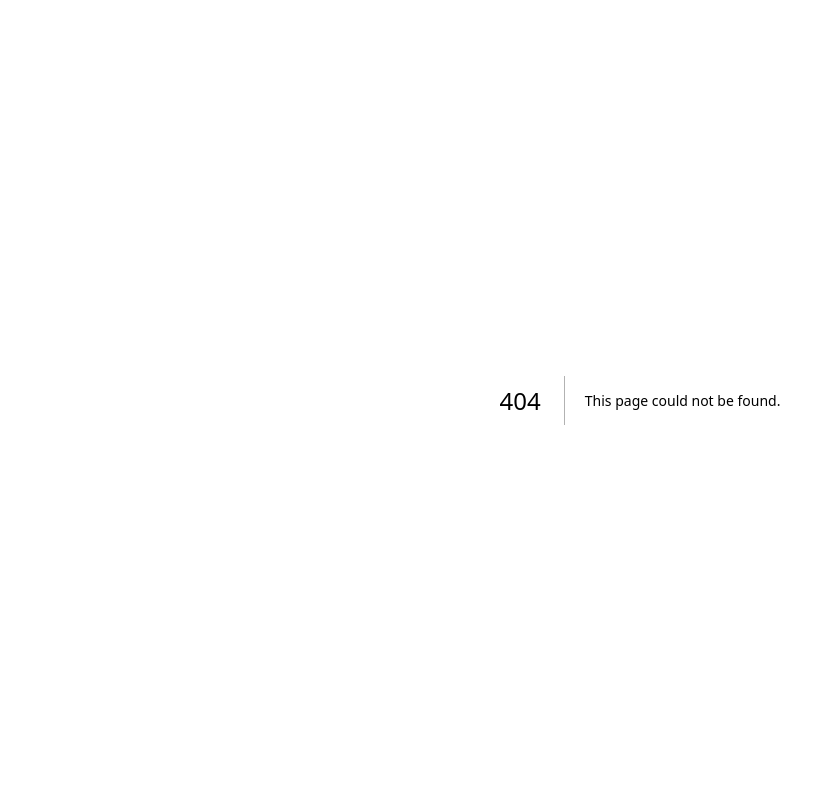
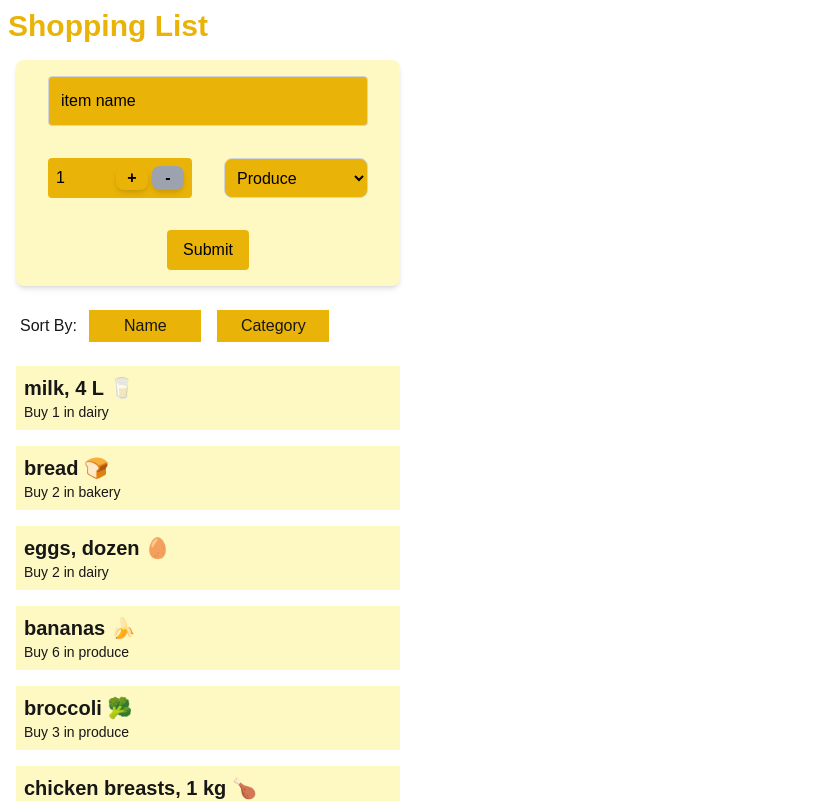
Before and after one commit to JunctionLI/cprg306-assignments, a Next.js app: page /week-7 in a window 1280 px wide. Before the commit this address had no page. Shown: the top 801 px of the page, without its empty margins (0-834 px from the left). Built offline with nearby package versions, Linux system fonts and the light colour scheme.

Commit message:
week 7 assignment

```diff
--- a/app/page.js
+++ b/app/page.js
@@ -11,6 +11,7 @@ export default function Home() {
       <li className="hover:text-green-400 hover:underline"><Link className="text-xl underline " href="/week-4">Week 4 Assignment</Link></li>
       <li className="hover:text-green-400 hover:underline"><Link className="text-xl underline " href="/week-5">Week 5 Assignment</Link></li>
       <li className="hover:text-green-400 hover:underline"><Link className="text-xl underline " href="/week-6">Week 6 Assignment</Link></li>
+      <li className="hover:text-green-400 hover:underline"><Link className="text-xl underline " href="/week-7">Week 7 Assignment</Link></li>
     </ul>
 
    </main>
--- /dev/null
+++ b/app/week-7/item-list.js
@@ -0,0 +1,24 @@
+"use client"
+import { useState } from "react";
+import Item from "./item";
+const itemObj = require('./items.json');
+
+export default function ItemList({items,handleSortByCategory,handleSortByName}){
+
+  return(
+    <div>
+      <div className="ml-5">
+        <label>Sort By: </label>
+        <button className="bg-yellow-500 p-1 m-2 w-28" onClick={handleSortByName}>Name</button>
+        <button className="bg-yellow-500 p-1 m-2 w-28" onClick={handleSortByCategory}>Category</button>
+      </div>
+      <section>
+      {items.map((item, index) => (
+          <Item key={index} item={item} />
+        ))}
+
+      </section>
+
+    </div>
+  );
+}
--- /dev/null
+++ b/app/week-7/item.js
@@ -0,0 +1,11 @@
+
+export default function Item({item}){
+
+
+    return(
+        <div className="p-2 m-4 bg-yellow-100 max-w-sm">
+            <h2 className="text-xl font-bold">{item.name}</h2>
+            <p className="text-sm">Buy {item.quantity} in {item.category} </p>
+        </div>
+    );
+}
--- /dev/null
+++ b/app/week-7/items.json
@@ -0,0 +1,74 @@
+[
+    {
+      "id": "1h2GJKH12gkHG31h1H",
+      "name": "milk, 4 L 🥛",
+      "quantity": 1,
+      "category": "dairy"
+    },
+    {
+      "id": "2KJH3k2j3H1k2J3K1H",
+      "name": "bread 🍞",
+      "quantity": 2,
+      "category": "bakery"
+    },
+    {
+      "id": "3h2KJH3k2j3H1k2J3",
+      "name": "eggs, dozen 🥚",
+      "quantity": 2,
+      "category": "dairy"
+    },
+    {
+      "id": "4k2J3K1H2GJKH12gk",
+      "name": "bananas 🍌",
+      "quantity": 6,
+      "category": "produce"
+    },
+    {
+      "id": "5H1h1H2KJH3k2j3H",
+      "name": "broccoli 🥦",
+      "quantity": 3,
+      "category": "produce"
+    },
+    {
+      "id": "6H1k2J3K1H2GJKH1",
+      "name": "chicken breasts, 1 kg 🍗",
+      "quantity": 1,
+      "category": "meat"
+    },
+    {
+      "id": "7gkHG31h1H2KJH3k",
+      "name": "pasta sauce 🍝",
+      "quantity": 3,
+      "category": "canned goods"
+    },
+    {
+      "id": "8j3H1k2J3K1H2GJK",
+      "name": "spaghetti, 454 g 🍝",
+      "quantity": 2,
+      "category": "dry goods"
+    },
+    {
+      "id": "9H12gkHG31h1H2KJ",
+      "name": "toilet paper, 12 pack 🧻",
+      "quantity": 1,
+      "category": "household"
+    },
+    {
+      "id": "10H3k2j3H1k2J3K1",
+      "name": "paper towels, 6 pack",
+      "quantity": 1,
+      "category": "household"
+    },
+    {
+      "id": "11k2J3K1H2GJKH12",
+      "name": "dish soap 🍽️",
+      "quantity": 1,
+      "category": "household"
+    },
+    {
+      "id": "12GJKH12gkHG31h1",
+      "name": "hand soap 🧼",
+      "quantity": 4,
+      "category": "household"
+    }
+  ]
--- /dev/null
+++ b/app/week-7/new-item.js
@@ -0,0 +1,105 @@
+"use client"
+import {useState} from "react";
+import ItemsData from "../week-7/items.json";
+
+export default function NewItem({onAddItem}){
+
+    //name field
+    const[name,setName]=useState("");
+    //quantity
+    const[quantity ,setQuantity]=useState(1);
+
+    //category field
+    const[category,setCategory]=useState("produce");
+
+
+    const increment = () =>{
+        if (quantity < 20 ){
+            setQuantity(quantity+1);
+        }
+        else{
+            alert("Quantity should be equal to or less than 20.");
+        }
+
+    }
+
+    const decrement = () =>{
+        if (quantity> 1 ){
+            setQuantity(quantity-1);
+        }
+        else{
+            alert("Quantity should be at least 1.");
+        }
+
+    }
+
+    const handleNameChange = (event) => setName(event.target.value);
+    const handleCategoryChange = (event) => setCategory(event.target.value);
+
+    const handleSubmit = (event) =>{
+        event.preventDefault();
+
+        //create new item
+        let newItem = {
+            id:ItemsData.length+2,
+            name:name,
+            quantity:quantity,
+            category:category,
+        };
+        onAddItem(newItem);
+
+        setName("");
+        setQuantity(1);
+        setCategory("produce");
+    };
+
+
+    let buttonStyles1 = "w-8 bg-yellow-500 text-black font-semibold rounded-lg shadow-md hover:bg-yellow-700 focus:outline-none focus:ring-2 focus:ring-yellow-400 focus:ring-opacity-75 ml-1";
+    let buttonStyles2 = "w-8 bg-yellow-500 text-black font-semibold rounded-lg shadow-md hover:bg-yellow-700 focus:outline-none focus:ring-2 focus:ring-yellow-400 focus:ring-opacity-75 ml-1";
+
+    if(quantity<2){
+        buttonStyles1 = "bg-gray-400 w-8 text-black font-semibold rounded-lg shadow-md focus:outline-none ml-1";
+    }
+    if(quantity>19){
+        buttonStyles2 = "bg-gray-400 w-8 text-black font-semibold rounded-lg shadow-md focus:outline-none ml-1";
+    }
+
+    return(
+
+            <div className="max-w-sm m-4 p-4 bg-yellow-100 shadow-md rounded-lg" >
+                <form className="flex flex-col items-center space-y-4" onSubmit={handleSubmit}>
+                    <input value={name} placeholder="item name" required onChange={handleNameChange} className="p-3 w-80 rounded border border-gray-300  bg-yellow-500 text-black placeholder-black"></input>
+                    <div className="flex">
+                        <div className="flex justify-center w-full ">
+                        <div className="p-2 m-4 bg-yellow-500 text-black w-36 rounded h-30" >
+                            <div className="flex justify-between">
+                                <p>{quantity}</p>
+                                <div className="flex">
+                                    <button type="button" className={buttonStyles2} onClick={increment}>+</button>
+                                    <button type="button" className={buttonStyles1} onClick={decrement}>-</button>
+                                </div>
+                            </div>
+                        </div>
+                    </div>
+
+                        <select onChange={handleCategoryChange} value={category} className="h-30 w-full p-2 m-4 border border-gray-300 bg-yellow-500 text-black rounded-lg focus:outline-none focus:ring-2 focus:ring-yellow-500">
+                            <option seleted value="produce">Produce</option>
+                            <option value="dairy">Dairy</option>
+                            <option value="bakery">Bakery</option>
+                            <option value="meat">Meat</option>
+                            <option value="frozen foods">Frozen Foods</option>
+                            <option value="canned goods">Canned Goods</option>
+                            <option value="dry goods">Dry Goods</option>
+                            <option value="beverages">Beverages</option>
+                            <option value="snacks">Snacks</option>
+                            <option value="household">Household</option>
+                            <option value="other">Other</option>
+                        </select>
+                    </div>
+                    <button className="px-4 py-2 bg-yellow-500 text-black rounded hover:bg-yellow-700" >Submit</button>
+                </form>
+            </div>
+
+    );
+
+}
--- /dev/null
+++ b/app/week-7/page.js
@@ -0,0 +1,54 @@
+"use client"
+
+import Link from "next/link";
+import ItemList from "./item-list";
+import NewItem from "../week-7/new-item";
+import ItemsData from "../week-7/items.json";
+import { useState } from "react";
+
+export default function Week7Page(){
+
+    const [itemsList, setItemsList] = useState(
+
+        ItemsData.map( (item) =>({...item}) )
+    );
+    const[sortBy, setSortBy] = useState("name");
+
+    //function to add new item into list
+    const handleAddItem = (newItem) => {
+      const updatedList = [...itemsList,newItem];
+      setItemsList(updatedList);
+
+      if (sortBy === "name") {
+        handleSortByName(updatedList);
+      } else if (sortBy === "category") {
+        handleSortByCategory(updatedList);
+      }
+    };
+
+
+  // Sort by name
+  function handleSortByName(list) {
+    const sorted = [...list].sort((a, b) => a.name.localeCompare(b.name));
+    setItemsList(sorted);
+    setSortBy("name");
+  }
+
+  // Sort by category
+  function handleSortByCategory(list) {
+    const sorted = [...list].sort((a, b) => a.category.localeCompare(b.category));
+    setItemsList(sorted);
+    setSortBy("category");
+  };
+
+
+    return(
+
+        <main>
+            <h1 className="text-3xl font-bold m-2 text-yellow-500 ">Shopping List</h1>
+            <NewItem onAddItem={handleAddItem}/>
+            <ItemList items={itemsList} handleSortByCategory={() => handleSortByCategory(itemsList)} handleSortByName={() => handleSortByName(itemsList)} />
+            <Link href="./" className="italic hover:underline hover:text-green-400">Back to Main</Link>
+        </main>
+    );
+}
```
Also changed, not shown: package.json (+5 -5 lines), 1 other file (tests, documents, lock files or other folders).
